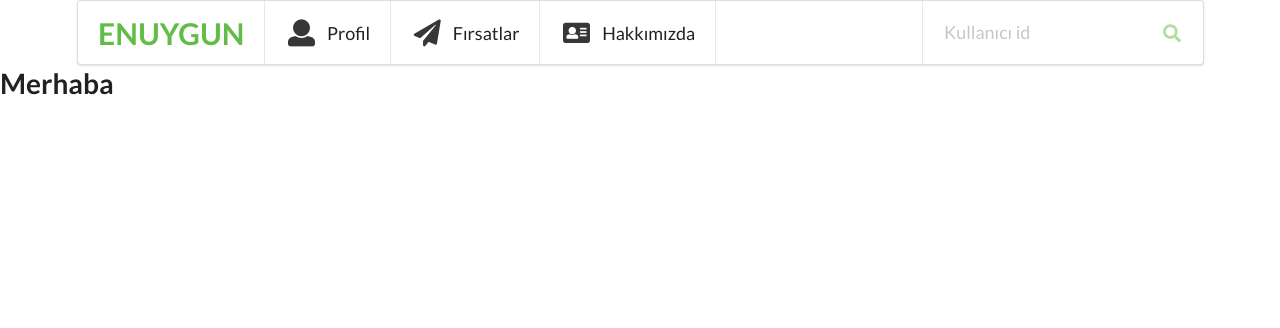
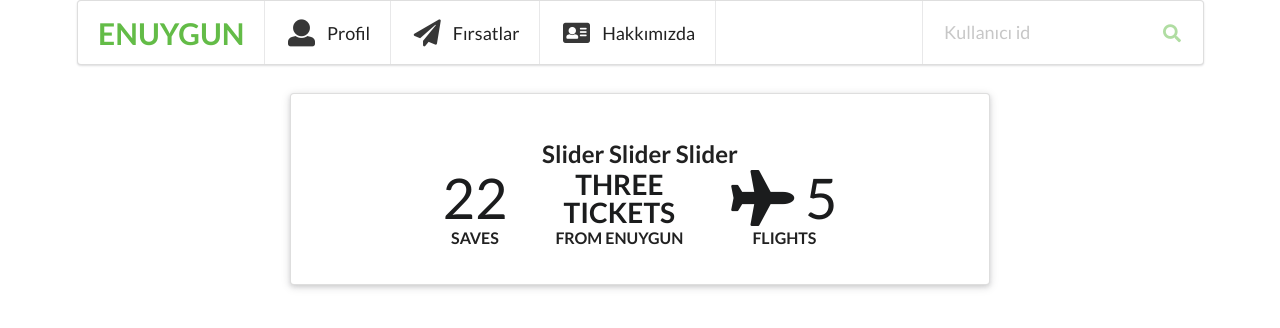
Before and after one commit to yakupgeyik96/customer-recommendation-ui, a React (Create React App) app: page / in a window 1280 px wide. Shown: the top 328 px of the page. Built offline with nearby package versions, Linux system fonts and the light colour scheme.

Commit message:
body content has been initialized

```diff
--- a/src/App.js
+++ b/src/App.js
@@ -1,6 +1,8 @@
-import React from 'react';
-import { BrowserRouter, Route, Switch } from 'react-router-dom'
+import React from "react";
+import { BrowserRouter, Route, Switch } from "react-router-dom";
 import Navbar from "./navbar/Navbar";
+import Slider from "./components/Slider";
+import SearchBar from "./components/SearchBar";
 
 class App extends React.Component {
   render() {
@@ -8,10 +10,9 @@
       <BrowserRouter>
         <Navbar />
         <div>
-                    <h1>Merhaba</h1>
+          <Slider />
         </div>
-                <Switch>
-                </Switch>
+        <Switch></Switch>
       </BrowserRouter>
     );
   }
--- /dev/null
+++ b/src/components/SearchBar.js
@@ -0,0 +1,31 @@
+import React from "react";
+
+class SearchBar extends React.Component {
+  state = { term: "" };
+
+  onFormSubmit = (event) => {
+    event.preventDefault();
+    this.props.onSubmit(this.state.term);
+  };
+
+  render() {
+    return (
+      <div className="ui segment">
+        <form onSubmit={this.onFormSubmit} className="ui form">
+          <div className="field">
+            <label>Image Search</label>
+            <input
+              type="text"
+              value={this.state.term}
+              onChange={(e) =>
+                this.setState({ term: e.target.value.toUpperCase() })
+              }
+            ></input>
+          </div>
+        </form>
+      </div>
+    );
+  }
+}
+
+export default SearchBar;
--- /dev/null
+++ b/src/components/Slider.js
@@ -0,0 +1,30 @@
+import React from "react";
+import SliderInformation from "./SliderInformation";
+
+class Slider extends React.Component {
+  render() {
+    return (
+      /*<div class="ui center aligned container">
+        <p>Slider</p>
+      </div>
+      <div className="ui raised very padded text container segment">
+        <h2 className="ui header">Customer Infromation Segment</h2>
+        <p></p>
+        <p></p>
+      </div>*/
+      <div className="ui grid center aligned container">
+        <div className="twelve wide column"></div>
+        <div className="twelve wide column">
+          <p>
+            <div className="ui raised very padded text container segment">
+              <h2 className="ui header">Slider Slider Slider</h2>
+              <SliderInformation />
+            </div>
+          </p>
+        </div>
+      </div>
+    );
+  }
+}
+
+export default Slider;
--- /dev/null
+++ b/src/components/SliderInformation.js
@@ -0,0 +1,32 @@
+import React from "react";
+
+class SliderInformation extends React.Component {
+  render() {
+    return (
+      <div className="ui grid center aligned container">
+        <div className="ui statistics">
+          <div className="statistic">
+            <div class="value">22</div>
+            <div class="label">Saves</div>
+          </div>
+          <div class="statistic">
+            <div class="text value">
+              Three
+              <br />
+              Tickets
+            </div>
+            <div class="label">from ENUYGUN</div>
+          </div>
+          <div class="statistic">
+            <div class="value">
+              <i class="plane icon"></i> 5
+            </div>
+            <div class="label">Flights</div>
+          </div>
+        </div>
+      </div>
+    );
+  }
+}
+
+export default SliderInformation;
```
Lines whose indentation alone changed are shown as unchanged.
